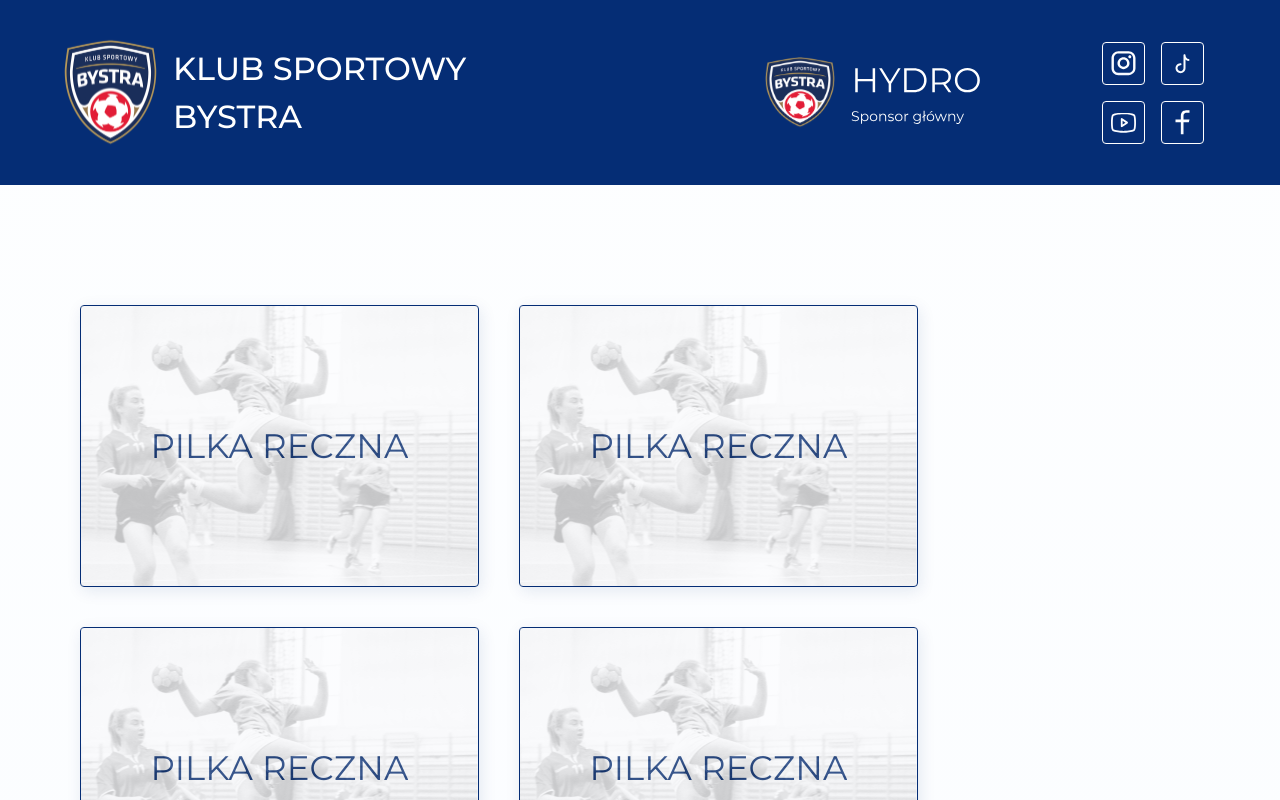
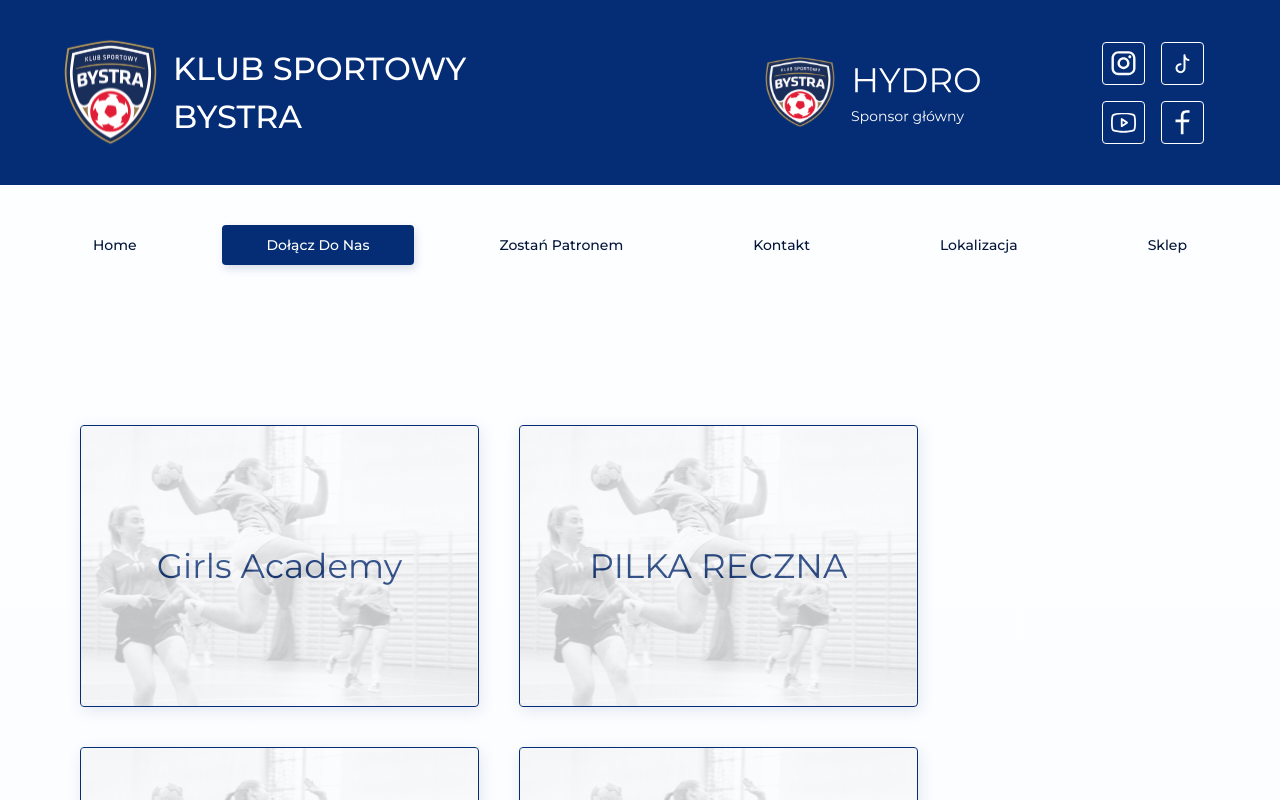
Before and after one commit to marbolba/ks-bystra, a React (Vite) app: page / in a window 1280 px wide. Shown: the top 800 px of the page. Built offline with nearby package versions, Linux system fonts and the light colour scheme.

Commit message:
Add simple navbar

```diff
--- a/src/app/App.tsx
+++ b/src/app/App.tsx
@@ -1,21 +1,33 @@
 import GlobalStyles from "./GlobalStyles/GlobalStyles";
-import { BrowserRouter, Routes, Route } from "react-router-dom";
-import Home from "@/pages/Home/Home";
+import { BrowserRouter, Routes, Route, Outlet } from "react-router-dom";
 import ThemeProvider from "@/theme";
 import { CssBaseline } from "@mui/material";
 import Section from "@/pages/Section/Section";
+import Header from "@/components/Header/Header";
+import Footer from "@/components/Footer/Footer";
+import Landing from "@/pages/Landing/Landing";
+import NavigationBar from "@/components/NavigationBar/NavigationBar";
 
 function App() {
   const SECTIONS = [
     {
       path: "/handball",
-      title: "PILKA RECZNA",
+      child: <Section name={"PILKA RECZNA"} />,
     },
     {
       path: "/girls-academy",
-      title: "Girls Academy",
+      child: <Section name={"Girls Academy"} />,
     },
   ];
+
+  const Layout = () => (
+    <>
+      <Header />
+      <NavigationBar />
+      <Outlet />
+      <Footer />
+    </>
+  );
 
   return (
     <>
@@ -24,15 +36,12 @@ function App() {
         <CssBaseline>
           <BrowserRouter>
             <Routes>
-              <Route path="/" element={<Home />} />
-
-              {SECTIONS.map(({ path, title }, idx) => (
-                <Route
-                  key={idx}
-                  path={path}
-                  element={<Section name={title} />}
-                />
-              ))}
+              <Route path="/" element={<Layout />}>
+                <Route path="/" element={<Landing />} />
+                {SECTIONS.map(({ path, child }, idx) => (
+                  <Route key={idx} path={path} element={child} />
+                ))}
+              </Route>
             </Routes>
           </BrowserRouter>
         </CssBaseline>
--- /dev/null
+++ b/src/components/NavigationBar/NavigationBar.styled.tsx
@@ -0,0 +1,36 @@
+import { styled } from "@mui/material";
+
+const NavBarWrapper = styled("div")`
+  width: 100%;
+  padding: 20px 48px;
+
+  display: flex;
+  gap: 40px;
+
+  justify-content: space-between;
+  align-items: center;
+  text-align: center;
+`;
+
+type ItemContainerProps = { isActive: boolean };
+const ItemContainer = styled("div")<ItemContainerProps>`
+  display: flex;
+  padding: ${(props) => (props.isActive ? "8px 16px" : "28px 16px")};
+  justify-content: center;
+  flex-grow: 1;
+  cursor: pointer;
+  height: fit-content;
+
+  ${(props) =>
+    props.isActive
+      ? {
+          padding: "8px 16px",
+          color: props.theme.palette.common.white,
+          background: props.theme.palette.primary.main,
+          boxShadow: "2px 4px 8px 0px rgba(6, 47, 121, 0.15)",
+          borderRadius: "4px",
+        }
+      : null}
+`;
+
+export default { NavBarWrapper, ItemContainer };
--- /dev/null
+++ b/src/components/NavigationBar/NavigationBar.tsx
@@ -0,0 +1,59 @@
+import { Typography } from "@mui/material";
+import S from "./NavigationBar.styled";
+import { useCallback } from "react";
+import { useNavigate } from "react-router-dom";
+
+const NAV_ITEMS = [
+  {
+    label: "Home",
+    link: "/",
+  },
+  {
+    label: "Dołącz do nas ",
+    link: "/handball#JoinUs",
+  },
+  {
+    label: "zostań patronem",
+    link: "/handball",
+  },
+  {
+    label: "kontakt",
+    link: "/handball",
+  },
+  {
+    label: "lokalizacja",
+    link: "/handball",
+  },
+  {
+    label: "sklep",
+    link: "/handball",
+  },
+];
+
+const NavigationBar = () => {
+  const navigate = useNavigate();
+
+  const activeIdx = 1;
+
+  const onClickHandler = useCallback(
+    (idx: number) => navigate(NAV_ITEMS[idx].link),
+    []
+  );
+
+  return (
+    <S.NavBarWrapper>
+      {NAV_ITEMS.map((item, idx) => (
+        <S.ItemContainer
+          isActive={idx === activeIdx}
+          onClick={() => onClickHandler(idx)}
+        >
+          <Typography variant="button" paragraph marginBottom={0}>
+            {item.label}
+          </Typography>
+        </S.ItemContainer>
+      ))}
+    </S.NavBarWrapper>
+  );
+};
+
+export default NavigationBar;
--- a/src/pages/Home/Home.tsx
+++ b/src/pages/Home/Home.tsx
@@ -1,5 +1,4 @@
 import Header from "@/components/Header/Header";
-import Landing from "../Landing/Landing";
 import S from "./Home.styled";
 import Footer from "@/components/Footer/Footer";
 
@@ -7,7 +6,6 @@ const Home = () => {
   return (
     <S.PageWrapper>
       <Header />
-      <Landing />
       <Footer />
     </S.PageWrapper>
   );
--- a/src/pages/Landing/Landing.tsx
+++ b/src/pages/Landing/Landing.tsx
@@ -11,7 +11,7 @@ import PatronsSlider from "@/features/PatronsSlider/PatronsSlider";
 
 const SECTIONS = [
   {
-    title: "PILKA RECZNA",
+    title: "Girls Academy",
     description:
       "Jesteśmy najsilniejszym ośrodkiem piłki ręcznej w regionie, a nasza praca poparta została licznymi sukcesami – z zaszczytem powołań do kadr narodowych w piłce ręcznej dla zawodniczek sesji na czele.",
     action: "czytaj dalej>",
```
